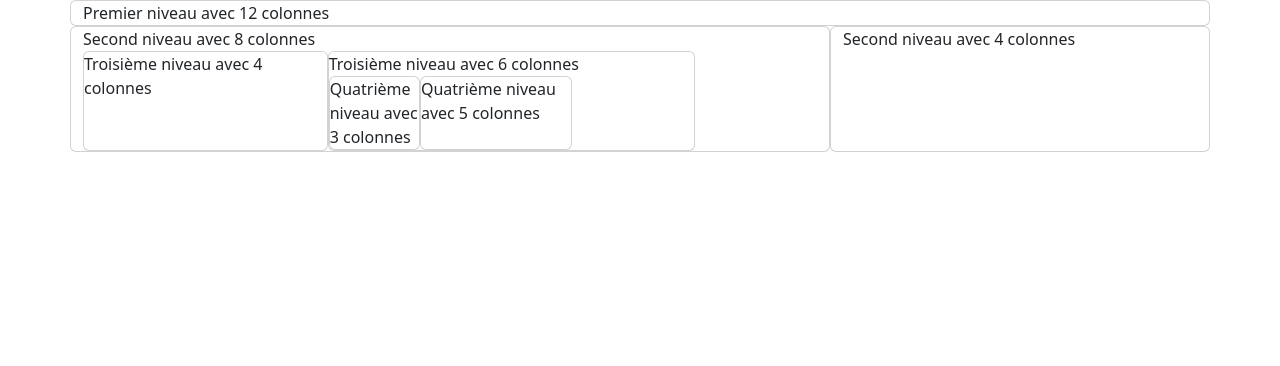
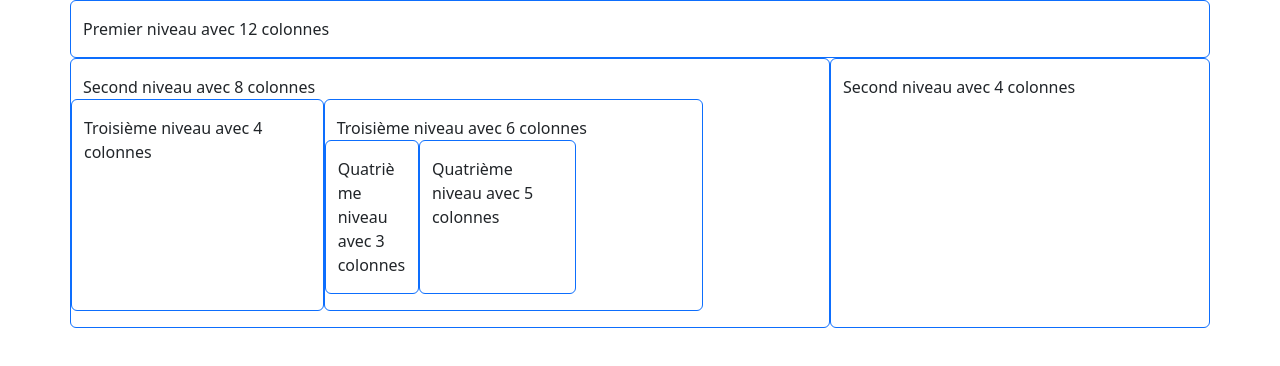
Before and after one commit to alina-grecu/Bootstrap_exos, a plain HTML site: page CRC-4.html in a window 1280 px wide. Drawn offline with nearby package versions, Linux system fonts and the light colour scheme.

Commit message:
exo crc-4

```diff
--- a/CRC-4.html
+++ b/CRC-4.html
@@ -9,19 +9,19 @@
   <body>
     <div class="container">
         <div class="row">
-            <div class="col-12 card">Premier niveau avec 12 colonnes</div>
-            <div class=" col-8 card">Second niveau avec 8 colonnes
-                <div class="d-flex">
-                    <div class="col-4 card">Troisième niveau avec 4 colonnes</div>
-                    <div class="col-6 card">Troisième niveau avec 6 colonnes
-                        <div class="d-flex">
-                            <div class="col-3 card">Quatrième niveau avec 3 colonnes</div>
-                            <div class="col-5 card">Quatrième niveau avec 5 colonnes</div>
+            <div class="col-12 card py-3 border-primary">Premier niveau avec 12 colonnes</div>
+            <div class=" col-8 card py-3 border-primary">Second niveau avec 8 colonnes
+                <div class="row">
+                    <div class="col-4 card py-3 border-primary">Troisième niveau avec 4 colonnes</div>
+                    <div class="col-6 card py-3 border-primary">Troisième niveau avec 6 colonnes
+                        <div class="row">
+                            <div class="col-3 card py-3 border-primary">Quatrième niveau avec 3 colonnes</div>
+                            <div class="col-5 card py-3 border-primary">Quatrième niveau avec 5 colonnes</div>
                         </div>
-                        </div>
+                    </div>
                 </div>
             </div>
-            <div class="col-4 card primary">Second niveau avec 4 colonnes</div>
+            <div class="col-4 card py-3 border-primary">Second niveau avec 4 colonnes</div>
         </div>
     <script src="https://cdn.jsdelivr.net/npm/bootstrap@5.2.0-beta1/dist/js/bootstrap.bundle.min.js" integrity="sha384-pprn3073KE6tl6bjs2QrFaJGz5/SUsLqktiwsUTF55Jfv3qYSDhgCecCxMW52nD2" crossorigin="anonymous"></script>
   </body>
```
